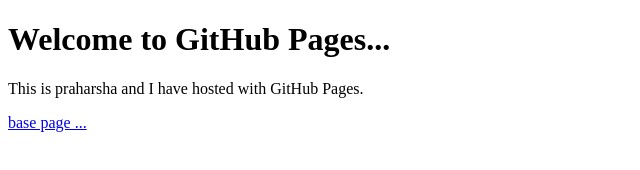
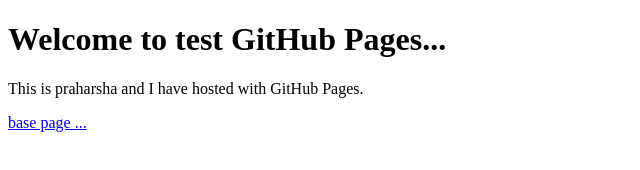
Before and after one commit to praharsha05/portfolio.github.io, a plain HTML site: page index.html in a window 1280 px wide. Shown: the whole page, without its empty margins (0-640 px from the left). Drawn offline with Linux system fonts and the light colour scheme.

Commit message:
Update index.html

```diff
--- a/index.html
+++ b/index.html
@@ -1,7 +1,7 @@
 <!DOCTYPE html>
 <html>
 <body>
-<h1>Welcome to GitHub Pages... </h1>
+<h1>Welcome to test GitHub Pages... </h1>
 <p>This is praharsha and I have hosted with GitHub Pages.</p>
 <a href="base.html"> base page ... </a>
 </body>
```
